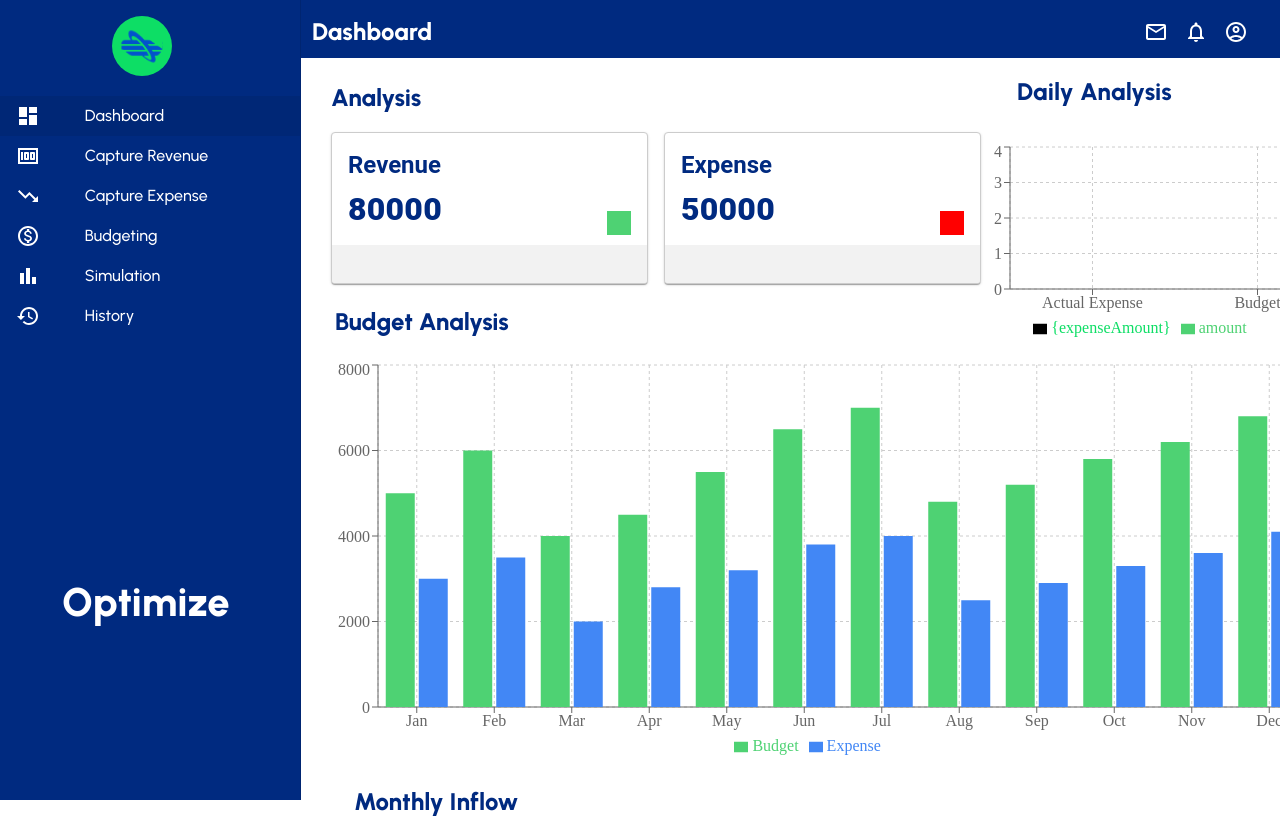
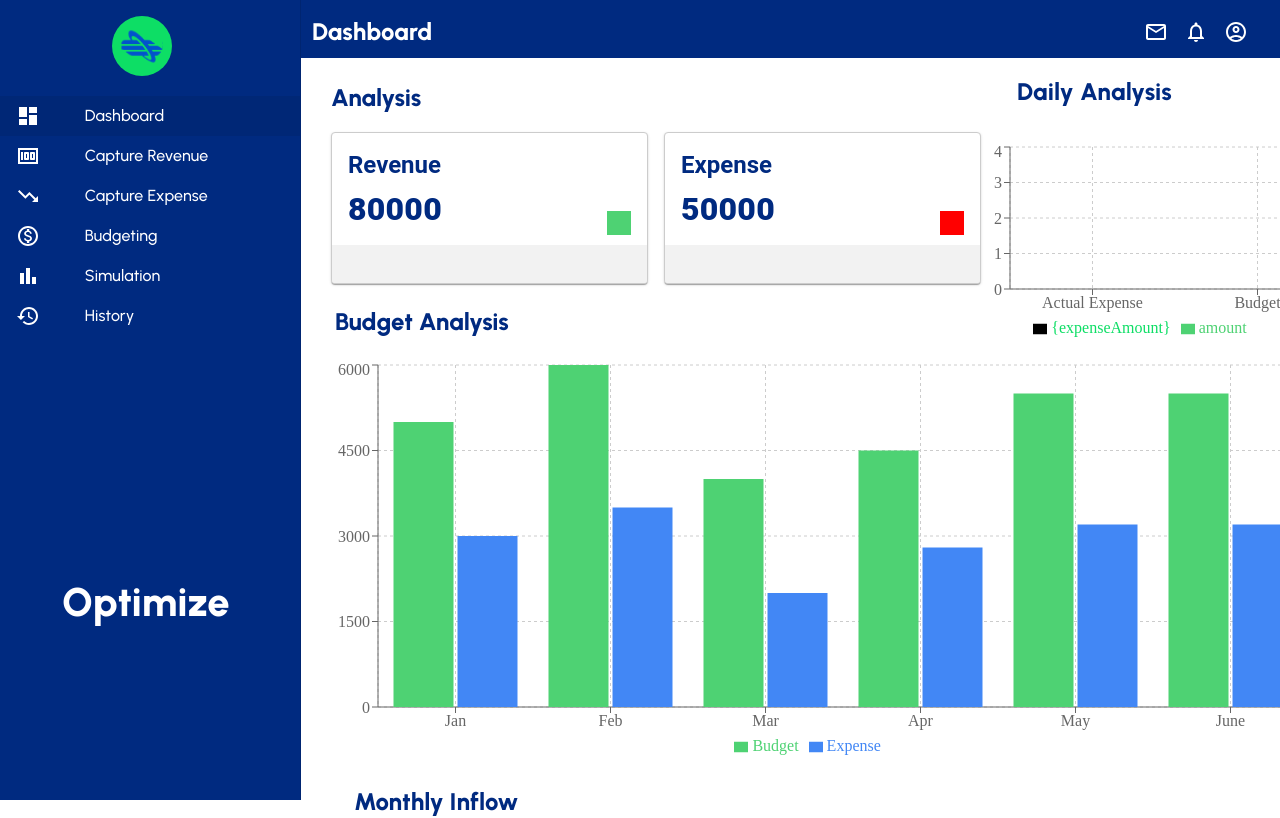
Before and after one commit to victoriaodemakin/Optitrack, a React (Create React App) app: page /Dashboard in a window 1280 px wide. Shown: the top 818 px of the page. Built offline with nearby package versions, Linux system fonts and the light colour scheme.

Commit message:
update chart

```diff
--- a/src/components/ChartBar.jsx
+++ b/src/components/ChartBar.jsx
@@ -27,13 +27,9 @@ const data = [
   { name: 'Mar', revenue: 4000, expense: 2000,  },
   { name: 'Apr', revenue: 4500, expense: 2800,  },
   { name: 'May', revenue: 5500, expense: 3200, },
-  { name: 'Jun', revenue: 6500, expense: 3800,  },
-  { name: 'Jul', revenue: 7000, expense: 4000, },
-  { name: 'Aug', revenue: 4800, expense: 2500,   },
-  { name: 'Sep', revenue: 5200, expense: 2900,  },
-  { name: 'Oct', revenue: 5800, expense: 3300,  },
-  { name: 'Nov', revenue: 6200, expense: 3600,  },
-  { name: 'Dec', revenue: 6800, expense: 4100, },
+  { name: 'June', revenue: 5500, expense: 3200, },
+
+
 ];
 
 
```
